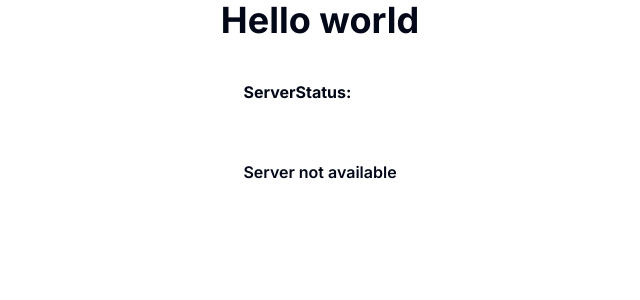
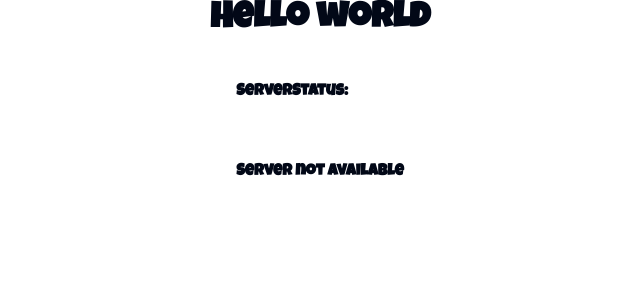
Before and after one commit to ryananhtuan-nguyen/nextjs-golang, a Next.js app in the folder client/: page / in a window 1280 px wide. Shown: the top 300 px of the page, without its empty margins (320-960 px from the left). Built offline with nearby package versions, Linux system fonts and the light colour scheme; no server answers.

Commit message:
feat: mainlayout

```diff
--- a/client/app/layout.tsx
+++ b/client/app/layout.tsx
@@ -1,22 +1,23 @@
-import type { Metadata } from 'next'
-import { Inter } from 'next/font/google'
-import './globals.css'
+import type { Metadata } from 'next';
+import { Inter } from 'next/font/google';
+import './globals.css';
+import { Luckiest_Guy } from 'next/font/google';
 
-const inter = Inter({ subsets: ['latin'] })
+const inter = Luckiest_Guy({ subsets: ['latin'], weight: ['400'] });
 
 export const metadata: Metadata = {
   title: 'Create Next App',
   description: 'Generated by create next app',
-}
+};
 
 export default function RootLayout({
   children,
 }: {
-  children: React.ReactNode
+  children: React.ReactNode;
 }) {
   return (
     <html lang="en">
       <body className={inter.className}>{children}</body>
     </html>
-  )
+  );
 }
```
